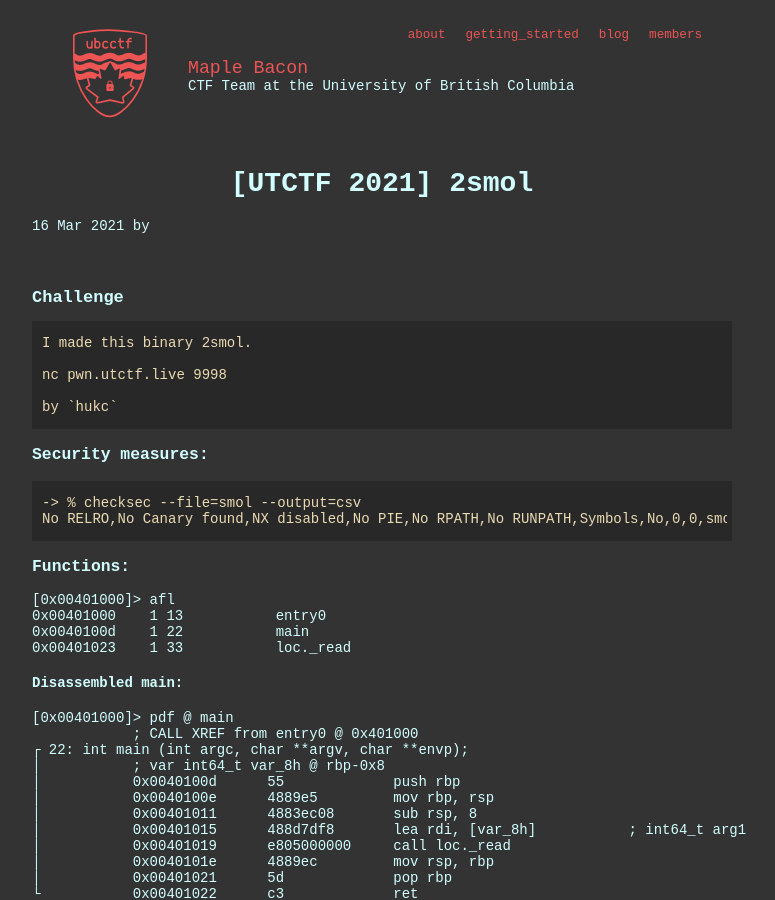
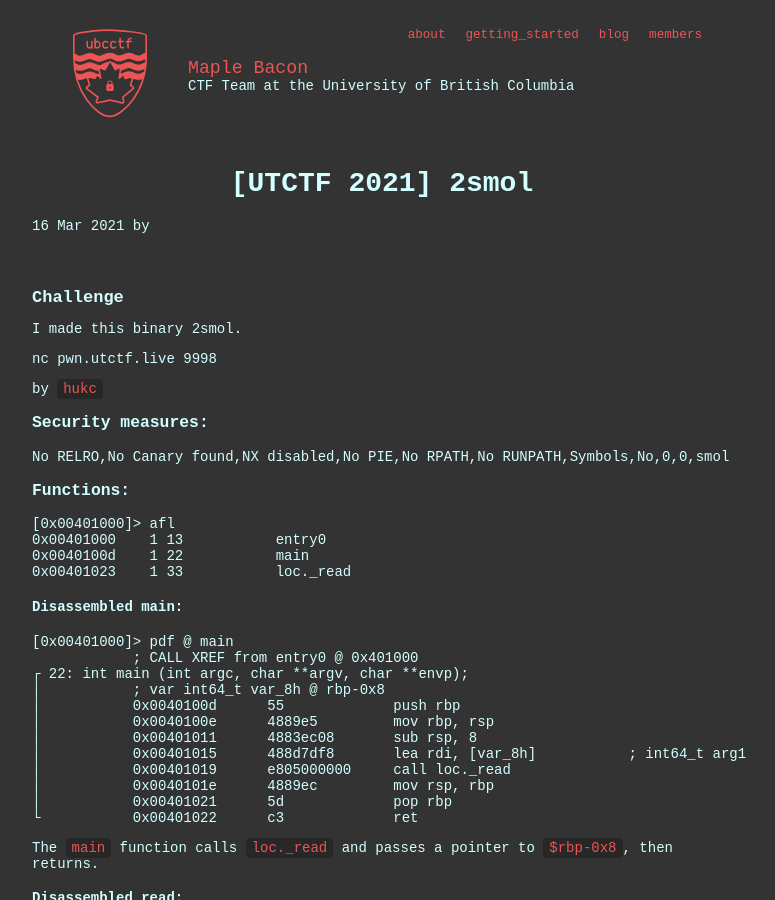
Before and after one commit to ubcctf/ubcctf.github.io, a Jekyll site: the page built from _posts/2021-3-16-UTctf-2020-2smol.md, in a window 1280 px wide and 900 px high. Shown: the whole window, without its empty margins (258-1033 px from the left). Built offline with Jekyll 4.4.1, drawn with Linux system fonts in a browser that asks for light colours; some web fonts are replaced.

Commit message:
fix description

````diff
--- a/_posts/2021-3-16-UTctf-2020-2smol.md
+++ b/_posts/2021-3-16-UTctf-2020-2smol.md
@@ -6,20 +6,16 @@
 
 ## Challenge
 
-```
 I made this binary 2smol.
 
 nc pwn.utctf.live 9998
 
 by `hukc`
-```
 
 ### Security measures:
 
-```
--> % checksec --file=smol --output=csv
 No RELRO,No Canary found,NX disabled,No PIE,No RPATH,No RUNPATH,Symbols,No,0,0,smol
-```
+
 ### Functions:
 
 ```asm
````
